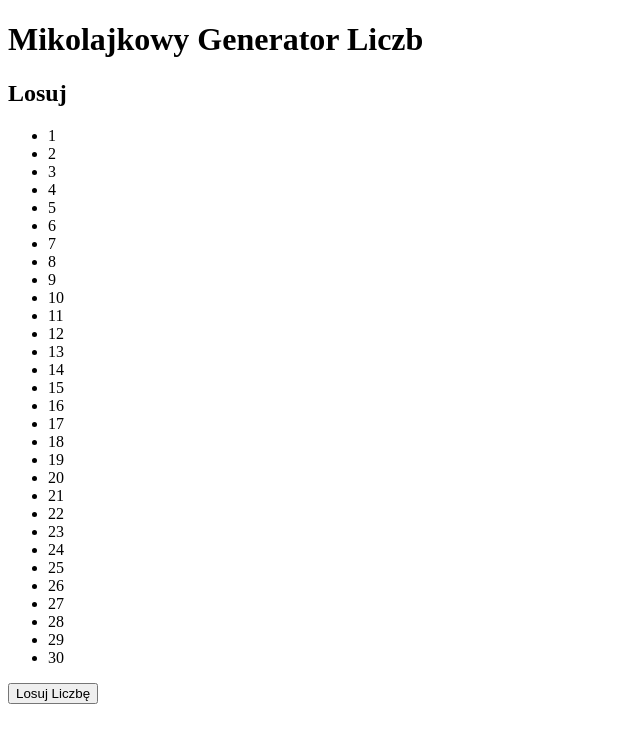
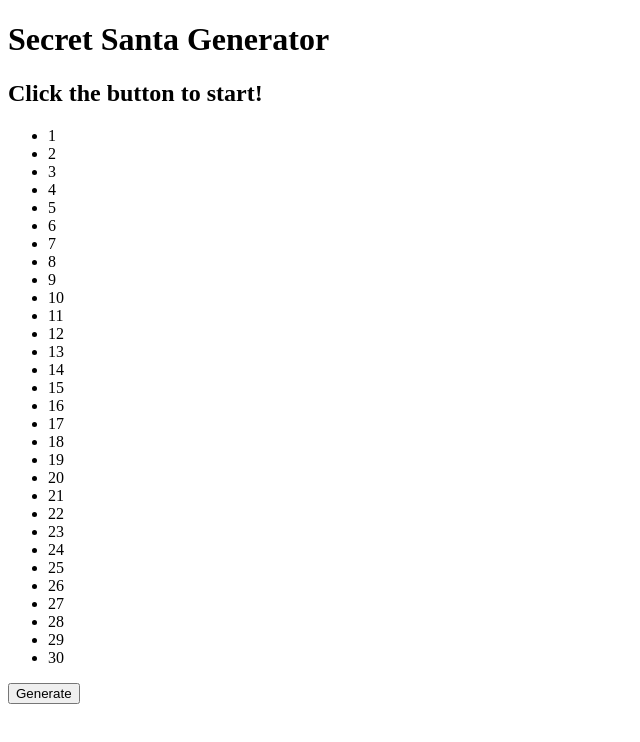
Before and after one commit to Cooki3GOD/christmasNumberGenerator, a plain HTML site: page index.html in a window 1280 px wide. Shown: the whole page, without its empty margins (0-640 px from the left). Drawn offline with Linux system fonts and the light colour scheme.

Commit message:
Wprowadzono zmiany do nazwy strony

```diff
--- a/index.html
+++ b/index.html
@@ -3,13 +3,13 @@
 <head>
     <meta charset="UTF-8">
     <meta name="viewport" content="width=device-width, initial-scale=1.0">
-    <title>Mikolajkowy Generator Liczb</title>
+    <title>SecretSanta</title>
     <link rel="stylesheet" href="style.css">
 </head>
 <body>
-    <h1>Mikolajkowy Generator Liczb</h1>
+    <h1>Secret Santa Generator</h1>
     <div class="card">
-        <h2>Losuj</h2>
+        <h2>Click the button to start!</h2>
         <div class="numberList">
             <ul>
                 <li>1</li>
@@ -44,7 +44,7 @@
                 <li>30</li>
             </ul>
         </div>
-        <button>Losuj Liczbę</button>
+        <button>Generate</button>
     </div>
 </body>
 </html>
```
